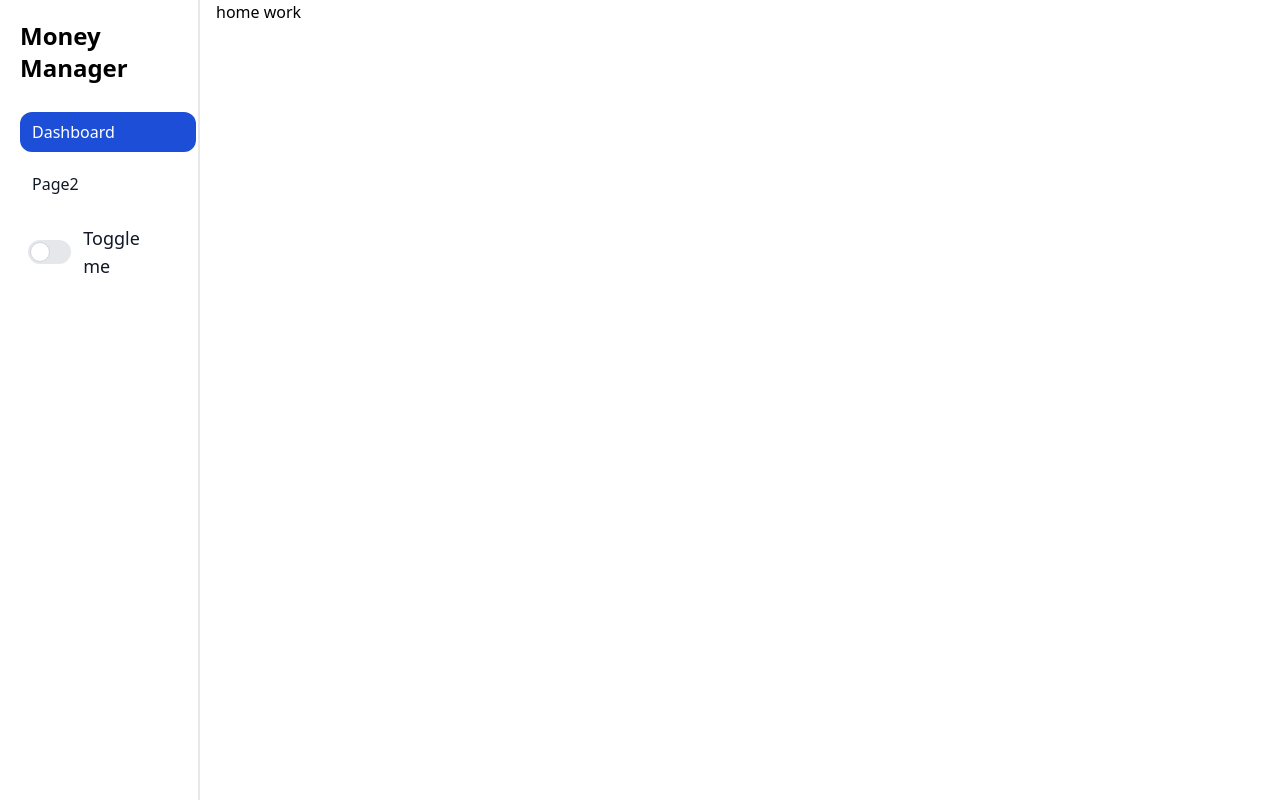
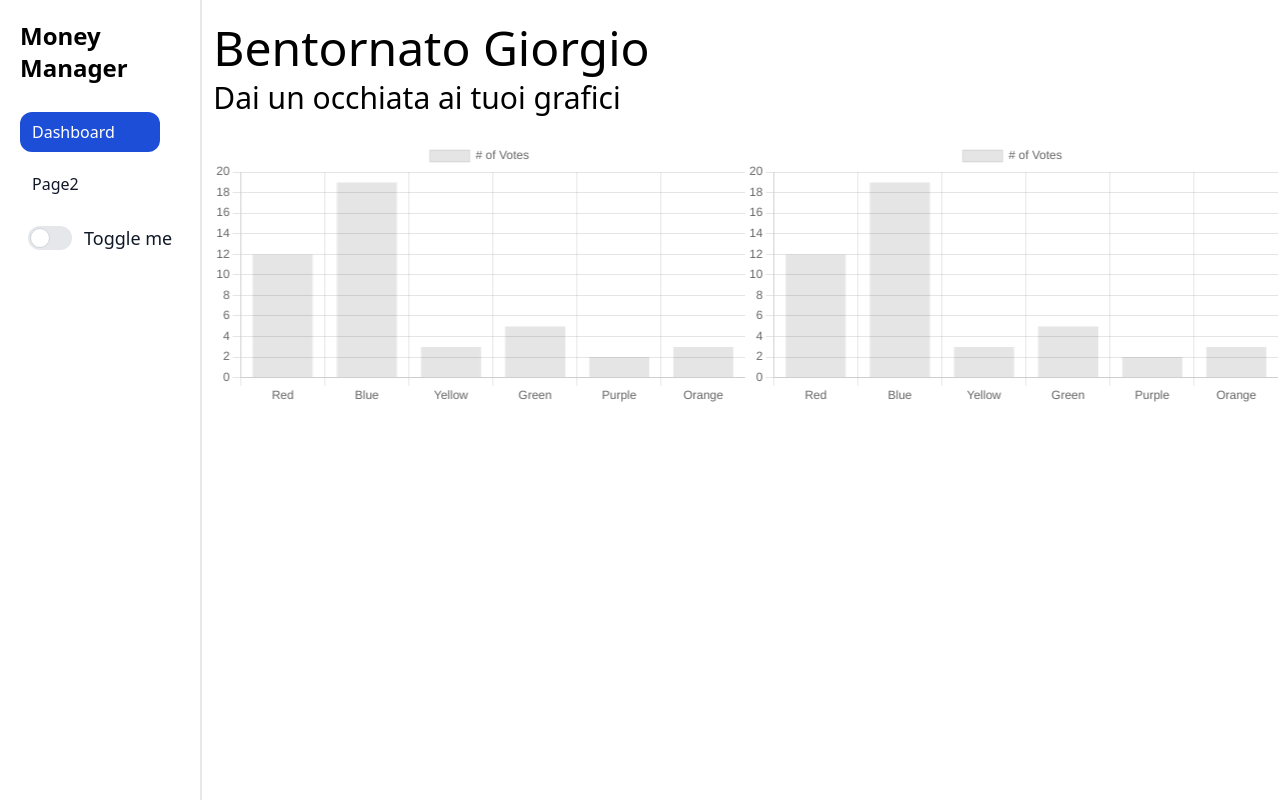
Before and after one commit to BacaroTech/Money-dashboard, an Angular app in the folder FE/: page /dashboard in a window 1280 px wide. Built offline with nearby package versions, Linux system fonts and the light colour scheme.

Commit message:
included chart.js and created charts for test

```diff
--- a/FE/package.json
+++ b/FE/package.json
@@ -18,6 +18,7 @@
     "@angular/platform-browser": "^14.2.0",
     "@angular/platform-browser-dynamic": "^14.2.0",
     "@angular/router": "^14.2.0",
+    "chart.js": "^4.4.3",
     "rxjs": "~7.5.0",
     "tslib": "^2.3.0",
     "zone.js": "~0.11.4"
--- a/FE/src/app/components/dashboard/dashboard.component.html
+++ b/FE/src/app/components/dashboard/dashboard.component.html
@@ -1,9 +1,10 @@
-<div id="mydashboard" class="grid grid-cols-12 gap-4">
-    <div class="col-span-2">
-        <app-menu></app-menu>
+<section>
+    <div id="mydashboard" class="grid grid-cols-12 gap-0">
+        <div class="col-span-2 fixed">
+            <app-menu></app-menu>
+        </div>
+        <div class="col-span-10 sticky left-60">
+            <app-home></app-home>
+        </div>
     </div>
-    <!-- ... -->
-    <div class="col-span-10">
-        <app-home></app-home>
-    </div>
-</div>
+</section>
--- a/FE/src/app/components/home/home.component.html
+++ b/FE/src/app/components/home/home.component.html
@@ -1,3 +1,14 @@
-<div class="home h-screen dark:bg-gray-900">
-    home work
-</div>
+<section class="home h-screen dark:bg-gray-900 pt-6">
+    <div class="pb-6">
+        <h1 class="text-5xl">Bentornato Giorgio</h1>
+        <h2 class="text-3xl pt-2">Dai un occhiata ai tuoi grafici</h2>
+    </div>
+    <div id="mydashboard" class="grid grid-cols-10">
+        <div class="col-span-5">
+            <canvas id="myChart"></canvas>
+        </div>
+        <div class="col-span-5">
+            <canvas id="myChart2"></canvas>
+        </div>
+    </div>
+</section>
--- a/FE/src/app/components/home/home.component.ts
+++ b/FE/src/app/components/home/home.component.ts
@@ -1,4 +1,5 @@
 import { Component, OnInit } from '@angular/core';
+import { BarController, BarElement, CategoryScale, Chart, ChartItem, Decimation, Filler, Legend, LinearScale, Title, Tooltip, registerables } from 'chart.js';
 
 @Component({
   selector: 'app-home',
@@ -7,9 +8,52 @@ import { Component, OnInit } from '@angular/core';
 })
 export class HomeComponent implements OnInit {
 
-  constructor() { }
+  constructor() {
+    Chart.register(BarElement, BarController, CategoryScale, Decimation, Filler, Legend, Title, Tooltip, LinearScale);
+}
 
   ngOnInit(): void {
+    const ctx = document.getElementById('myChart');
+    const ctx2 = document.getElementById('myChart2');
+
+    new Chart(ctx as ChartItem, {
+      type: 'bar',
+      data: {
+        labels: ['Red', 'Blue', 'Yellow', 'Green', 'Purple', 'Orange'],
+        datasets: [{
+          label: '# of Votes',
+          data: [12, 19, 3, 5, 2, 3],
+          borderWidth: 1
+        }]
+      },
+      options: {
+        scales: {
+          y: {
+            beginAtZero: true
+          }
+        }
+      }
+    });
+
+    new Chart(ctx2 as ChartItem, {
+      type: 'bar',
+      data: {
+        labels: ['Red', 'Blue', 'Yellow', 'Green', 'Purple', 'Orange'],
+        datasets: [{
+          label: '# of Votes',
+          data: [12, 19, 3, 5, 2, 3],
+          borderWidth: 1
+        }]
+      },
+      options: {
+        scales: {
+          y: {
+            beginAtZero: true
+          }
+        }
+      }
+    });
+
   }
 
 }
--- a/FE/src/app/components/menu/menu.component.html
+++ b/FE/src/app/components/menu/menu.component.html
@@ -6,7 +6,7 @@
             </p>
             <div class="w-full " id="">
                 <ul class="font-medium flex flex-col mt-4 rtl:space-x-reverse">
-                    <li *ngFor="let menu of menus" class="w-44">
+                    <li *ngFor="let menu of menus" class="mr-5">
                         <p *ngIf="menu.active" [routerLink]="[menu.url]" class="block py-2 px-3 text-white bg-blue-700 rounded-xl my-3 dark:text-white" aria-current="page">{{menu.name}}</p>
                         <p *ngIf="!menu.active" [routerLink]="[menu.url]" class="block py-2 px-3 text-gray-900 rounded hover:bg-gray-100 dark:text-white dark:hover:text-black hover:rounded-xl">{{menu.name}}</p>
                     </li>
```
Also changed, not shown: 2 other files (tests, documents, lock files or other folders).
